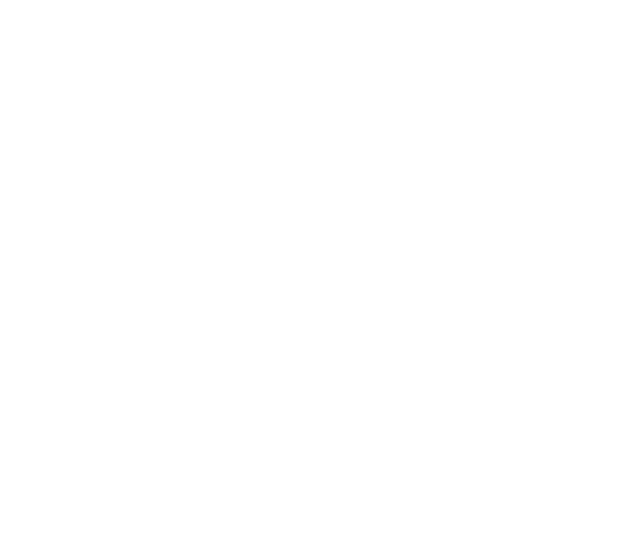
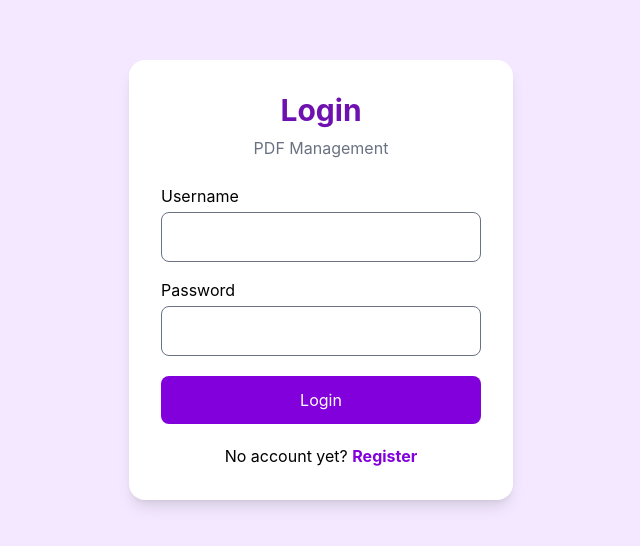
Before and after one commit to SarZag21/PDFmanagement, a SvelteKit app: page /login in a window 1280 px wide. Shown: the part 120-666 px from the top of the page, without its empty margins (319-959 px from the left). Built offline with nearby package versions, Linux system fonts and the light colour scheme.

Commit message:
Added login code

```diff
--- a/package.json
+++ b/package.json
@@ -32,6 +32,7 @@
 		"vite": "^8.0.16"
 	},
 	"dependencies": {
+		"bcrypt": "^6.0.0",
 		"mysql2": "^3.24.4"
 	}
 }
--- a/src/routes/login/+page.server.js
+++ b/src/routes/login/+page.server.js
@@ -0,0 +1,46 @@
+import { fail, redirect } from '@sveltejs/kit';
+import pool from '$lib/server/database.js';
+import { verifyPassword, createSession } from '$lib/server/auth.js';
+
+export const actions = {
+
+    login: async ({ request, cookies }) => {
+
+        const data = await request.formData();
+
+        const username = data.get('username');
+        const password = data.get('password');
+
+        if (!username || !password) {
+            return fail(400, {
+                error: 'Please fill in all fields.'
+            });
+        }
+
+        const [rows] = await pool.execute(
+            'SELECT * FROM users WHERE username = ?',
+            [username]
+        );
+
+        const user = rows[0];
+
+        if (!user || !(await verifyPassword(password, user.password))) {
+            return fail(400, {
+                error: 'Username or password is wrong.'
+            });
+        }
+
+        const sessionId = await createSession(user.id);
+
+        cookies.set('session', sessionId, {
+            path: '/',
+            maxAge: 60 * 60 * 24 * 30
+        });
+
+        if (user.role === 'admin') {
+            throw redirect(303, '/admin');
+        }
+
+        throw redirect(303, '/dashboard');
+    }
+};
--- a/src/routes/login/+page.svelte
+++ b/src/routes/login/+page.svelte
@@ -0,0 +1,69 @@
+<script>
+    let { form } = $props();
+</script>
+
+<div class="min-h-screen bg-purple-100 flex items-center justify-center">
+
+    <div class="bg-white p-8 rounded-2xl shadow-lg w-96">
+
+        <h1 class="text-3xl font-bold text-purple-800 text-center mb-2">
+            Login
+</h1>
+
+        <p class="text-gray-500 text-center mb-6">
+            PDF Management
+</p>
+
+        {#if form?.error}
+<p class="bg-red-100 text-red-700 p-3 rounded-lg mb-4">
+                {form.error}
+</p>
+        {/if}
+
+        <form method="POST" action="?/login">
+
+            <label for="username" class="block mb-1">
+                Username
+</label>
+
+            <input
+                id="username"
+                name="username"
+                type="text"
+                required
+                class="w-full border p-3 rounded-lg mb-4"
+            />
+
+
+            <label for="password" class="block mb-1">
+                Password
+</label>
+
+            <input
+                id="password"
+                name="password"
+                type="password"
+                required
+                class="w-full border p-3 rounded-lg mb-5"
+            />
+
+
+            <button
+                type="submit"
+                class="w-full bg-purple-700 text-white p-3 rounded-lg hover:bg-purple-800"
+>
+                Login
+</button>
+
+        </form>
+
+        <p class="text-center mt-5">
+            No account yet?
+<a href="/register" class="text-purple-700 font-bold">
+                Register
+</a>
+</p>
+
+    </div>
+
+</div>
```
Also changed, not shown: 1 other file (tests, documents, lock files or other folders).
